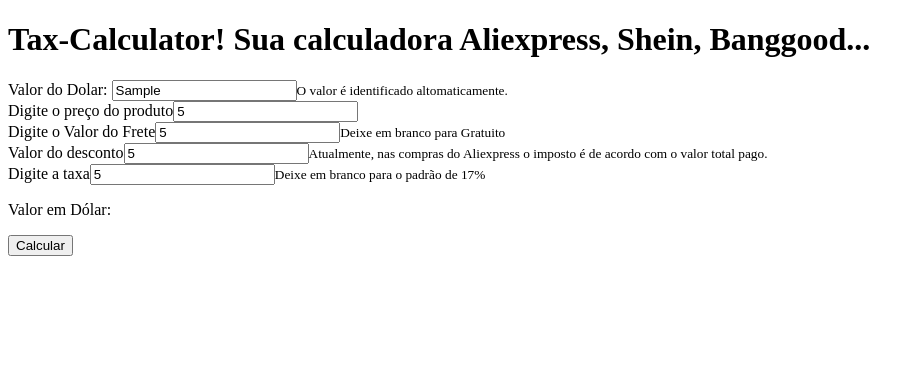
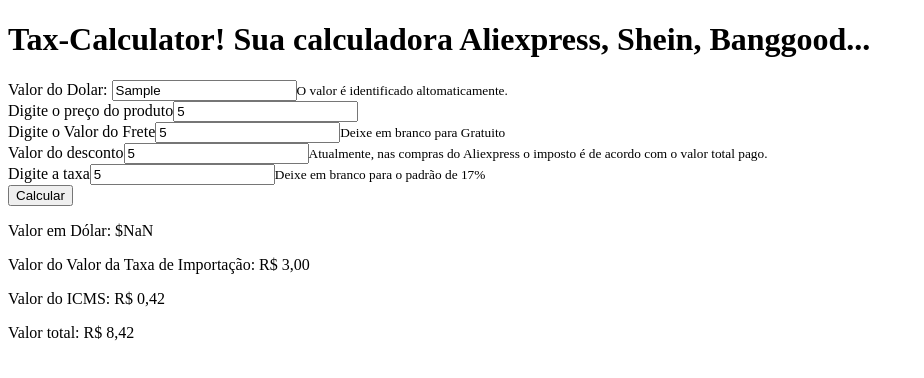
Before and after one commit to leufrasiojunior/remessa-conforme-calculator, a React (Vite) app: page / in a window 1280 px wide. Both pictures are taken after typing "Sample", "5", "5", "5", "5" into the empty fields and a click on the button "Calcular". Shown: the top 378 px of the page, without its empty margins (0-924 px from the left). Built offline with nearby package versions, Linux system fonts and the light colour scheme; no server answers.

Commit message:
Calcs Finalized

```diff
--- a/src/App.jsx
+++ b/src/App.jsx
@@ -1,9 +1,11 @@
 import getExchange from './Components/ConectApi/api';
 import { useState, useEffect } from "react";
-import { formatter } from './Components';
+import { formatter, exchangeDolar } from './Components';
+
 
 function App() {
   const [todaydolar, setTodaydolar] = useState([]);
+  const [results, setResults] = useState(false);
 
   const exchange = async () => {
     await getExchange
@@ -33,22 +35,50 @@ const handleData = (e) => {
   setInputData({ ...inputData, [e.target.name]: e.target.value })
 }
 
+
 const handleSubmit = (e) =>{
   e.preventDefault()
-  if (inputData.tax == 0)
-    {inputData.tax = 0.17}
-  else
-    {inputData.tax}
-    const productValue = inputData.price / todaydolar.bid
-    if (productValue <= 50){
-    // Menor que 50dol => Valor do produto  / (1-aliquota) * aliquota
+  setResults(true)
+  CalcPrice()
+}
+const CalcPrice = () =>{
+  //adjust Values
+  const realPrice = Number(inputData.price)
+  const realTax = Number(inputData.tax)
+  const taxImport = 60
+  priceTaxAmount = 0
+  //Preço em Dolar
+  if (inputData.tax.length === 0){
+    inputData.tax = 17
+  }
+  const priceValue = (inputData.price) / (todaydolar.bid)
+
+  if (priceValue <50 ){
+    //Valor em Dólar priceValue
+    var icmsCalc = (realPrice) / ((1-(realTax/100)))*((realTax)/100)
+    var finalValue = (realPrice + icmsCalc)
+    console.log(priceTaxAmount)
+
   }
   else
   {
-    // const taxValue = ((inputData.price / (1-inputData.tax)) * inputData.tax)
+    var priceTaxAmount = realPrice * (taxImport)/100
+    var priceWithTax = priceTaxAmount + realPrice
+    var icmsCalc = (priceWithTax) / ((1-(realTax/100)))*((realTax)/100)
+    var finalValue = (priceWithTax + icmsCalc)
   }
+
+
+  return (
+    <>
+    <p>Valor em Dólar: {exchangeDolar.format(parseFloat(priceValue))}</p>
+    {priceTaxAmount ? <p>Valor do Valor da Taxa de Importação: {formatter.format(parseFloat(priceTaxAmount))}</p> : null}
+    <p>Valor do ICMS: {formatter.format(parseFloat(icmsCalc))}</p>
+    <p>Valor total: {formatter.format(parseFloat(finalValue))}</p>
+    </>
+  )
 }
-console.log(typeof(handleSubmit))
+
   return (
     <>
       <h1>Tax-Calculator! Sua calculadora Aliexpress, Shein, Banggood...</h1>
@@ -117,43 +147,15 @@ console.log(typeof(handleSubmit))
             />
           <small>Deixe em branco para o padrão de 17%</small>
           </div>
-
-          <div className="showResults">
-          <p>Valor em Dólar: </p>
-          </div>
-
-          {/* <div className="form-group">
-            <label htmlFor="dol-amount">Valor em Dólar: </label>
-            <input
-              type="text"
-              className="form-control"
-              id="dol-amount"
-              disabled
-            />
-          </div>
-
-          <div className="form-group">
-            <label htmlFor="tax-amount">Valor do Imposto ICMS: </label>
-            <input
-              type="text"
-              className="form-control"
-              id="tax-amount"
-              disabled
-            />
-          </div>
-
-          <div className="form-group">
-            <label htmlFor="amount">Valor da a ser pago: </label>
-            <input type="text"
-            className="form-control"
-            id="amount" disabled />
-          </div> */}
-
           <button type="submit" className="btn btn-primary"
           onClick={handleSubmit}>
             Calcular
           </button>
         </form>
+
+        <div className="showResults">
+          {results ? <CalcPrice/> : null}
+          </div>
       </div>
 
     </>
--- a/src/main.jsx
+++ b/src/main.jsx
@@ -4,6 +4,6 @@ import App from './App.jsx'
 
 ReactDOM.createRoot(document.getElementById('root')).render(
   <React.StrictMode>
-    <App />
+      <App />
   </React.StrictMode>,
 )
```
Lines whose indentation alone changed are shown as unchanged.
